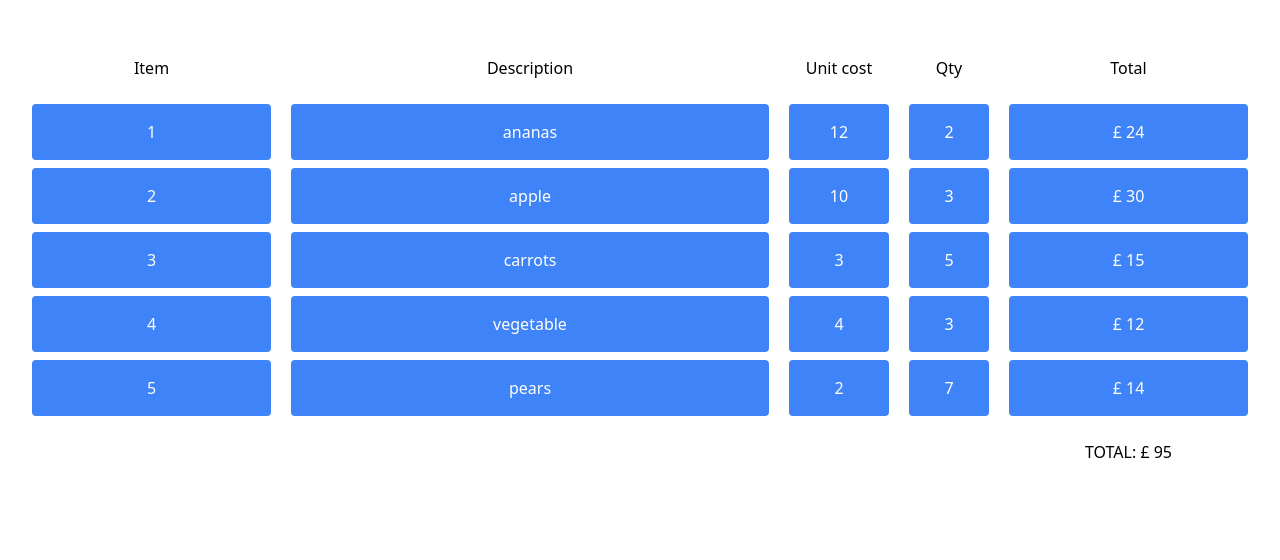
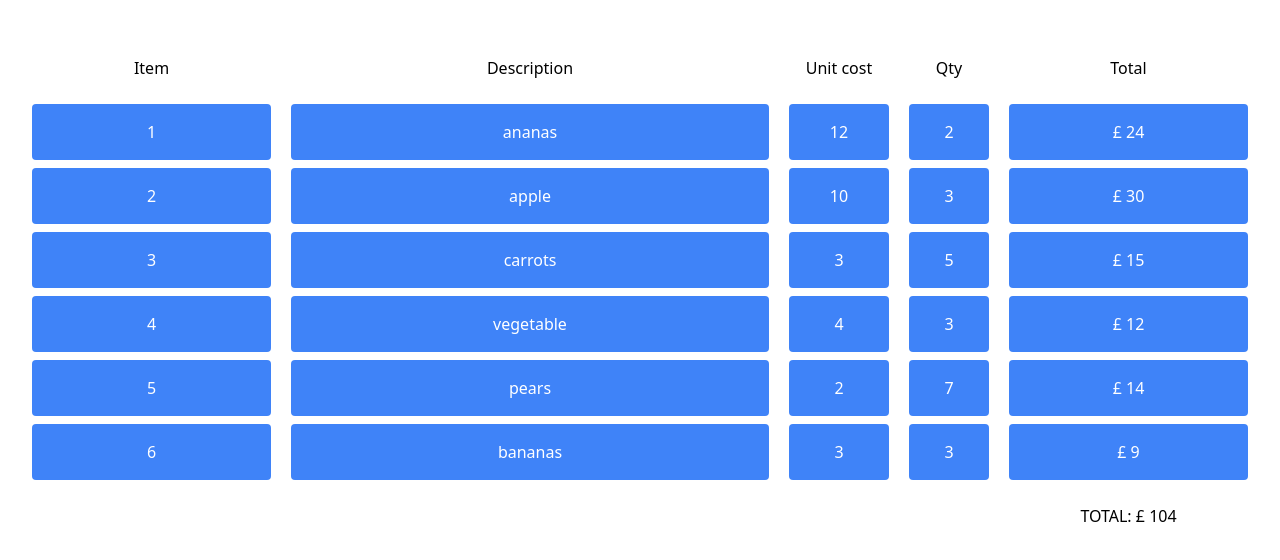
Before and after one commit to Alessandro-Silvestri/react-task-row-invoice, a React (Vite) app: page / in a window 1280 px wide. Shown: the top 560 px of the page. Built offline with nearby package versions, Linux system fonts and the light colour scheme.

Commit message:
README.md file updated

```diff
--- a/src/App.jsx
+++ b/src/App.jsx
@@ -17,6 +17,7 @@ function App() {
         <RowInvoice item={3} description="carrots" quantity={5} unitCost={3} />
         <RowInvoice item={4} description="vegetable" quantity={3} unitCost={4} />
         <RowInvoice item={5} description="pears" quantity={7} unitCost={2} />
+        <RowInvoice item={6} description="bananas" quantity={3} unitCost={3} />
       </RowsWrapper>
     </>
   );
--- a/src/components/RowInvoice.jsx
+++ b/src/components/RowInvoice.jsx
@@ -1,4 +1,5 @@
 let RowInvoice = ({ item, description, unitCost, quantity }) => {
+  console.log(typeof(description));
   return (
     <div>
       <div className="grid grid-cols-[1fr_2fr_100px_80px_1fr] gap-5 mt-2">
@@ -6,7 +7,7 @@ let RowInvoice = ({ item, description, unitCost, quantity }) => {
           {item}
         </div>
         <div className="bg-blue-500 p-4 text-white text-center rounded">
-          {description}
+          <p>{description}</p>
         </div>
         <div className="bg-blue-500 p-4 text-white text-center rounded">
           {unitCost}
```
Also changed, not shown: 1 other file (tests, documents, lock files or other folders).
